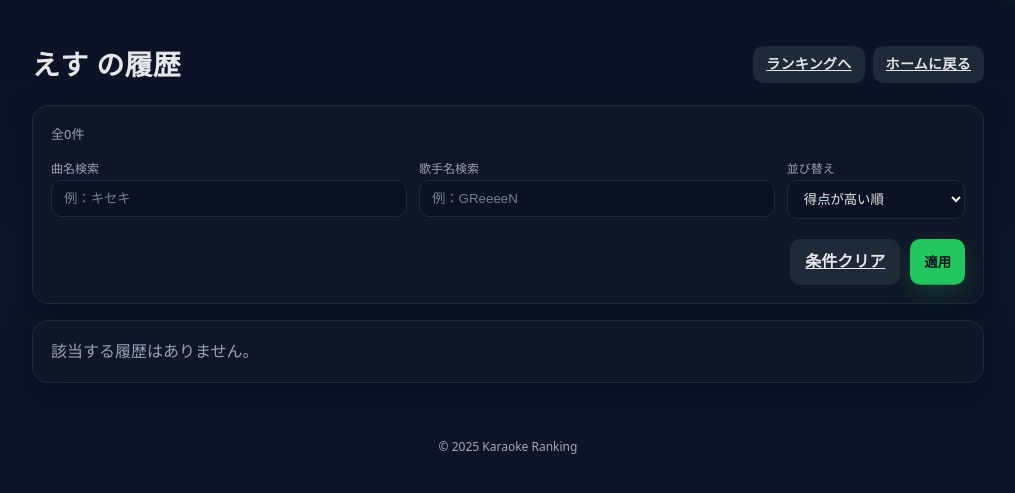
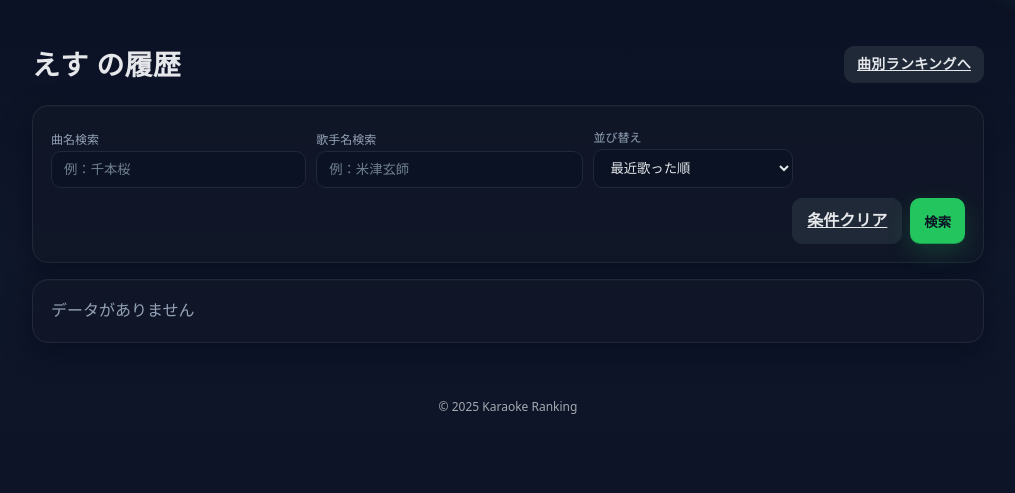
Before and after one commit to matsuriku0331/karaoke_ranking2, a Flask app: a page that uses templates/user_history.html in a window 1280 px wide. Shown: the part 62-555 px from the top of the page, without its empty margins (132-1147 px from the left). Run offline with Flask 3, Linux system fonts and the light colour scheme.

Commit message:
feat: 3位リンク/ページ追加、履歴の既定を最近順+低得点順対応、管理の手動追加ユーザーを選択化

```diff
--- a/app.py
+++ b/app.py
@@ -75,7 +75,7 @@ USER_COOKIES = {
 }
 
 # ---- Helpers ----
-def fetch_damtomo_ai_scores(username, cookies, max_pages=10):
+def fetch_damtomo_ai_scores(username, cookies, max_pages=40):
     """
     DAM★とものAIスコア履歴を複数ページ取得。戻り値は DataFrame ["曲名","歌手名","ユーザー","スコア","日付"]
     """
@@ -293,33 +293,30 @@ def update_ranking():
 # ---- User History (public) ----
 @app.route("/user/<username>", methods=["GET"])
 def user_history(username):
-    # 受け取り
-    sort = request.args.get("sort", "score")  # score | recent | oldest
+    # 並び替え：デフォルトは「最近」
+    sort = request.args.get("sort", "recent")  # score | recent | oldest | score_low
     song_query = request.args.get("song", "").strip()
     singer_query = request.args.get("singer", "").strip()
 
-    # データ取得
     df = df_from_db()
     if df.empty:
         records = []
         total = 0
     else:
-        # 該当ユーザー
         df = df[df["ユーザー"] == username]
 
-        # 検索（部分一致・大文字小文字無視）
         if song_query:
             df = df[df["曲名"].fillna("").str.contains(song_query, case=False, na=False)]
         if singer_query:
             df = df[df["歌手名"].fillna("").str.contains(singer_query, case=False, na=False)]
 
-        # 並び替え
         if sort == "recent":
             df = df.sort_values("日付", ascending=False)
         elif sort == "oldest":
             df = df.sort_values("日付", ascending=True)
-        else:  # score
-            # 同点の場合は達成の早い方を先に
+        elif sort == "score_low":
+            df = df.sort_values(["スコア", "日付"], ascending=[True, True])
+        else:  # score（高い順）
             df = df.sort_values(["スコア", "日付"], ascending=[False, True])
 
         records = df.to_dict(orient="records")
@@ -334,6 +331,38 @@ def user_history(username):
         song_query=song_query,
         singer_query=singer_query,
     )
+
+# ---- Third-place list per user ----
+@app.route("/user/<username>/thirds", methods=["GET"])
+def user_third_rank(username):
+    """
+    そのユーザーが「曲別ランキングで3位」の曲一覧。
+    各曲について：最高点達成時のレコードを集計し、そのTop3で当該ユーザーが3位だったもの。
+    """
+    df_all = df_from_db()
+    third_items = []
+    if not df_all.empty:
+        ordered = df_all.sort_values(["スコア", "日付"], ascending=[False, True])
+        best_rows = (
+            ordered.groupby(["曲名", "ユーザー"], as_index=False)
+                   .first()[["曲名", "ユーザー", "歌手名", "スコア", "日付"]]
+        )
+        for song, group in best_rows.groupby("曲名"):
+            g_sorted = group.sort_values(["スコア", "日付"], ascending=[False, True])
+            top3 = g_sorted.head(3)
+            if len(top3) >= 3 and top3.iloc[2]["ユーザー"] == username:
+                rec = top3.iloc[2]
+                third_items.append({
+                    "曲名": rec["曲名"],
+                    "歌手名": rec["歌手名"],
+                    "ユーザー": rec["ユーザー"],
+                    "スコア": float(rec["スコア"]),
+                    "日付": rec["日付"]
+                })
+        # 表示はスコアの高い順→達成が早い順
+        third_items.sort(key=lambda r: (r["スコア"], -r["日付"].timestamp() if r["日付"] else 0), reverse=True)
+
+    return render_template("user_third.html", username=username, items=third_items)
 
 # ---- Admin Routes（シンプル版：追加＆単件削除のみ） ----
 @app.route("/admin/login", methods=["GET", "POST"])
@@ -353,7 +382,7 @@ def admin_login():
 @app.route("/admin", methods=["GET"])
 @admin_required
 def admin():
-    # 検索UIや一覧は出さず、追加＆削除フォームだけの管理ページ
+    # 追加＆削除フォームだけの管理ページ
     return render_template("admin.html")
 
 @app.route("/admin/add", methods=["POST"])
--- a/templates/ranking.html
+++ b/templates/ranking.html
@@ -89,7 +89,7 @@
         <div class="stats">
           <div class="pill acc">平均 {{ '%.2f'|format(user_averages.get(uname, 0)) }}</div>
           <div class="pill cyan">1位 {{ first_place_counts.get(uname, 0) }}</div>
-          <div class="pill">3位 {{ third_place_counts.get(uname, 0) }}</div>
+          <a class="pill name-link" href="{{ url_for('user_third_rank', username=uname) }}">3位 {{ third_place_counts.get(uname, 0) }}</a>
           <div class="pill gray">曲数 {{ user_total_records.get(uname, 0) }}</div>
         </div>
       </div>
--- a/templates/user_history.html
+++ b/templates/user_history.html
@@ -1,59 +1,57 @@
 {% extends "base.html" %}
-{% block title %}{{ username }} の履歴 | 根性カラオキランキング{% endblock %}
+{% block title %}{{ username }}の履歴 | 根性カラオキランキング{% endblock %}
 
 {% block head %}
   <style>
     .table-wrap{overflow-x:auto}
     .col-date{min-width: 140px;}
     @media (max-width:720px){ .col-date{min-width: 160px;} }
-    .subtle{color:var(--muted); font-size:13px}
-    .header-row{display:flex; align-items:center; justify-content:space-between; gap:12px}
+    .controls{display:flex; gap:10px; flex-wrap:wrap; align-items:flex-end}
+    .controls .field{min-width:200px}
+    @media (max-width:640px){ .controls .field{min-width:unset; flex:1} }
   </style>
 {% endblock %}
 
 {% block content %}
-  <div class="header-row h1">
+  <div class="h1" style="display:flex; align-items:center; justify-content:space-between;">
     <span>{{ username }} の履歴</span>
-    <div class="row" style="gap:8px">
-      <a href="{{ url_for('ranking') }}" class="btn secondary" style="font-size:14px; padding:6px 12px;">ランキングへ</a>
-      <a href="{{ url_for('home') }}" class="btn secondary" style="font-size:14px; padding:6px 12px;">ホームに戻る</a>
-    </div>
+    <a class="btn secondary" href="{{ url_for('ranking') }}" style="font-size:14px; padding:6px 12px;">曲別ランキングへ</a>
   </div>
 
-  <div class="card" style="margin-bottom:16px">
-    <div class="subtle">全{{ total }}件</div>
-    <form method="get" class="grid cols-3" style="margin-top:10px">
-      <div>
-        <label for="song">曲名検索</label>
-        <input type="text" id="song" name="song" placeholder="例：キセキ" value="{{ song_query }}">
+  <form method="get" class="card" style="margin-bottom:16px">
+    <div class="controls">
+      <div class="field">
+        <label>曲名検索</label>
+        <input type="text" name="song" value="{{ song_query }}" placeholder="例：千本桜">
       </div>
-      <div>
-        <label for="singer">歌手名検索</label>
-        <input type="text" id="singer" name="singer" placeholder="例：GReeeeN" value="{{ singer_query }}">
+      <div class="field">
+        <label>歌手名検索</label>
+        <input type="text" name="singer" value="{{ singer_query }}" placeholder="例：米津玄師">
       </div>
-      <div>
-        <label for="sort">並び替え</label>
-        <select id="sort" name="sort">
-          <option value="score"  {% if sort=='score' %}selected{% endif %}>得点が高い順</option>
+      <div class="field">
+        <label>並び替え</label>
+        <select name="sort">
           <option value="recent" {% if sort=='recent' %}selected{% endif %}>最近歌った順</option>
+          <option value="score" {% if sort=='score' %}selected{% endif %}>得点が高い順</option>
+          <option value="score_low" {% if sort=='score_low' %}selected{% endif %}>得点が低い順</option>
           <option value="oldest" {% if sort=='oldest' %}selected{% endif %}>古い順</option>
         </select>
       </div>
-      <div class="row" style="grid-column:1/-1; justify-content:flex-end; margin-top:8px">
+      <div style="margin-left:auto; display:flex; gap:8px">
         <a class="btn secondary" href="{{ url_for('user_history', username=username) }}">条件クリア</a>
-        <button class="btn" type="submit">適用</button>
+        <button class="btn" type="submit">検索</button>
       </div>
-    </form>
-  </div>
+    </div>
+  </form>
 
-  {% if records %}
-    <div class="table-wrap">
+  <div class="table-wrap card">
+    {% if records %}
       <table>
         <thead>
           <tr>
-            <th style="min-width:200px">曲名</th>
-            <th style="min-width:140px">歌手名</th>
-            <th style="min-width:90px">スコア</th>
+            <th>曲名</th>
+            <th>歌手名</th>
+            <th>スコア</th>
             <th class="col-date">日付</th>
           </tr>
         </thead>
@@ -63,15 +61,14 @@
               <td>{{ r["曲名"] }}</td>
               <td>{{ r["歌手名"] }}</td>
               <td>{{ '%.2f'|format(r["スコア"]) }}</td>
-              <td>{% if r["日付"] %}{{ r["日付"].strftime('%Y-%m-%d %H:%M') }}{% endif %}</td>
+              <td>{% if r["日付"] %}{{ r["日付"].strftime('%Y-%m-%d') }}{% endif %}</td>
             </tr>
           {% endfor %}
         </tbody>
       </table>
-    </div>
-  {% else %}
-    <div class="card">
-      <div class="muted">該当する履歴はありません。</div>
-    </div>
-  {% endif %}
+      <div class="muted" style="margin-top:8px">全 {{ total }} 件</div>
+    {% else %}
+      <div class="muted">データがありません</div>
+    {% endif %}
+  </div>
 {% endblock %}
```
Also changed, not shown: templates/admin.html (+7 -2 lines), templates/user_third.html (added, +48 -0 lines).
